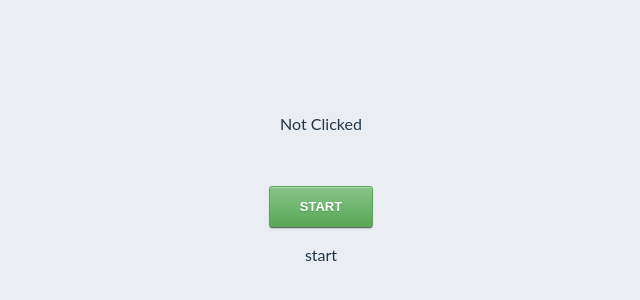
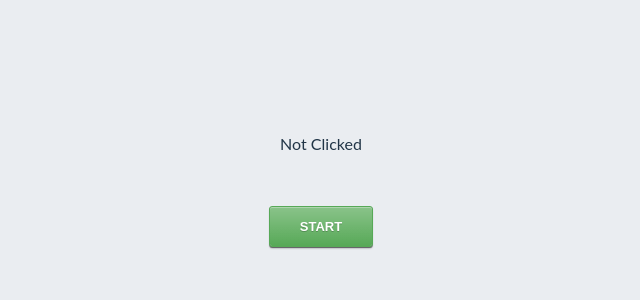
Before and after one commit to mordini/vue-actions-button, a Vue app: page / in a window 1280 px wide. Shown: the part 186-486 px from the top of the page, without its empty margins (319-959 px from the left). Built offline with nearby package versions, Linux system fonts and the light colour scheme.

Commit message:
removed label that exists for no reason

```diff
--- a/src/components/ActionsButton.vue
+++ b/src/components/ActionsButton.vue
@@ -9,7 +9,7 @@
     >
       {{ reacts.currentLabel }}
     </button>
-    <p>{{ reacts.action }}</p>
+    <!-- <p>{{ reacts.action }}</p> -->
   </div>
 </template>
 <script setup>
```
